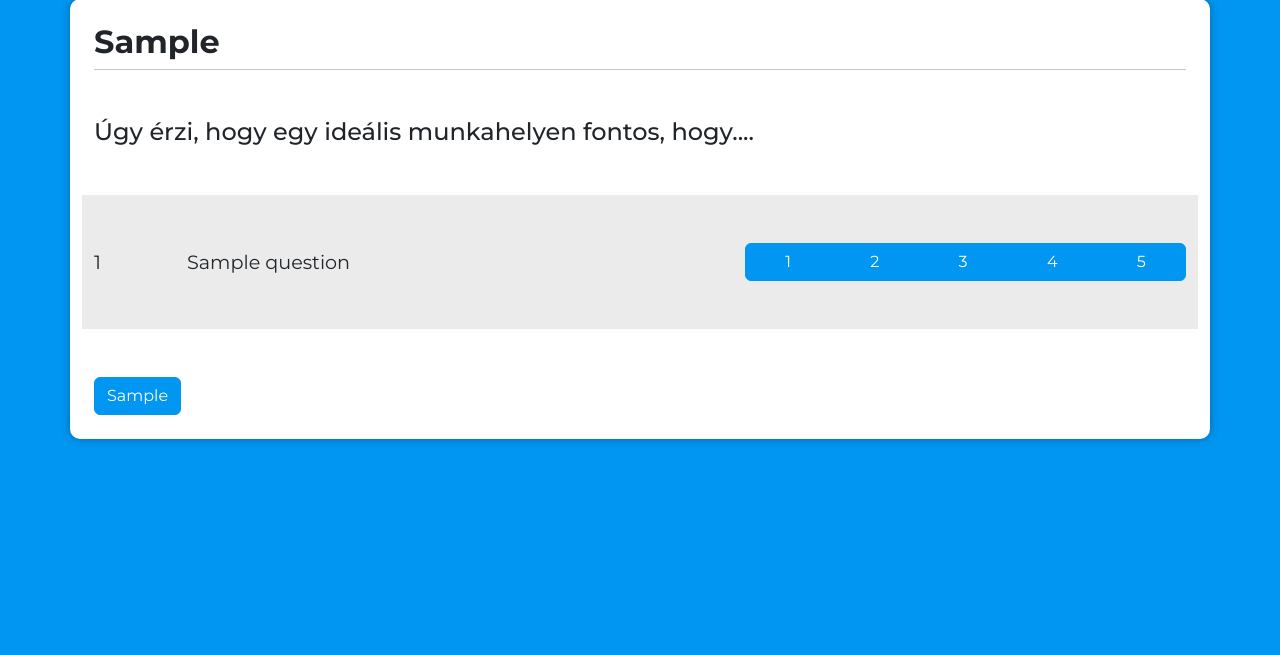
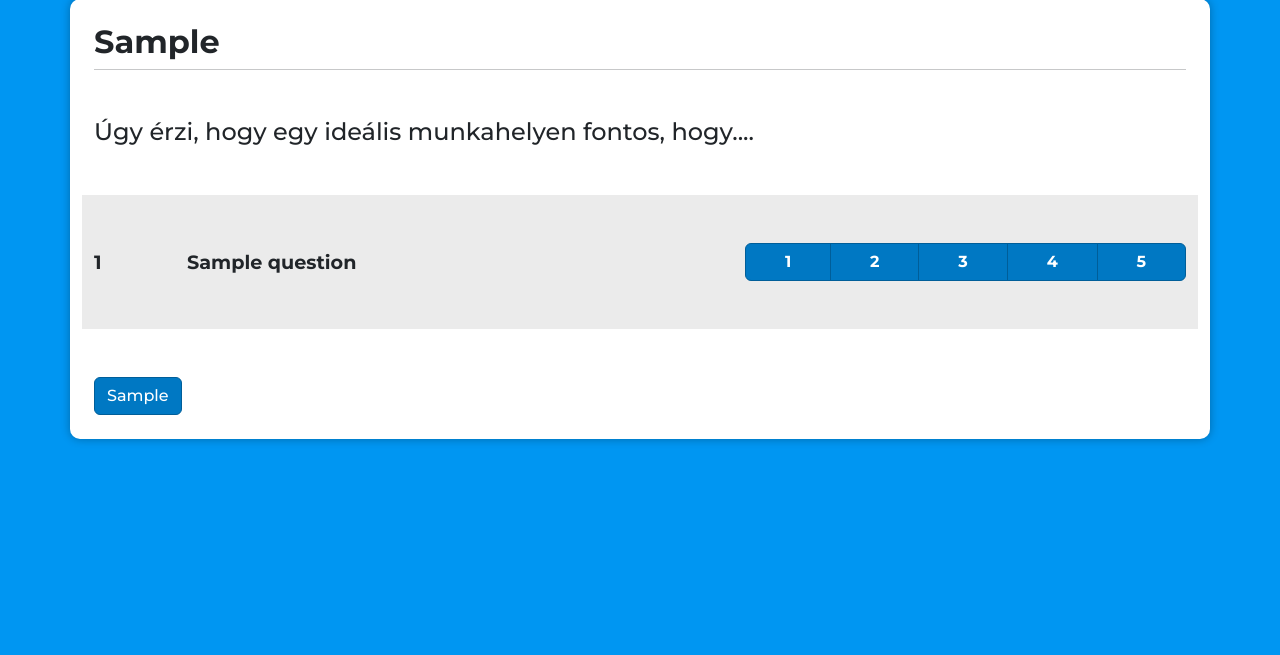
Before and after one commit to xKeiro/Evangelion, a Python web app: template templates/tests/work_motivation.jinja2 in a window 1280 px wide. Shown: the part 89-744 px from the top of the page. Run offline with Jinja, Linux system fonts and the light colour scheme; the template is opened without the code that fills it: most values are stand-ins (such as "Sample title", 1, 10 or a date in 2020).

Commit message:
Darker blue theme

```diff
--- a/static/css/english_language_test.css
+++ b/static/css/english_language_test.css
@@ -22,12 +22,12 @@
     margin-bottom: 1.5em;
     font-family: montserrat;
     font-size: 1.2em;
-    border-color: #0096f2;
+    border-color: #005e99;
     box-shadow: 0 0 6px rgba(0,0,0,0.3);
 }
 
 .card-header{
-    background-color: #0096f2;
+    background-color: #0078c3;
     color: white;
 }
 .answers-body{
--- a/static/css/main.css
+++ b/static/css/main.css
@@ -49,9 +49,10 @@ nav{
 }
 
 .button-custom{
-    background-color: #0096f2;
-    border-color: #0096f2;
+    background-color: #0078c3;
+    border-color: #005e99;
     max-height: 38px;
+    font-weight: 500;
 }
 
 .button-custom:hover{
--- a/static/css/tests.css
+++ b/static/css/tests.css
@@ -14,14 +14,14 @@ hr{
 }
 
 .tests-card-header {
-    background-color: #0096f2;
+    background-color: #0078c3;
     color: white;
     font-weight: bold;
 }
 
 .tests-card {
     box-shadow: 0 0 6px rgba(0,0,0,0.3);
-    border-color: #0096f2;
+    border-color: #005e99;
     border-radius: 10px;
     padding: 0;
     min-width: 24%;
--- a/static/css/work-motivation.css
+++ b/static/css/work-motivation.css
@@ -24,11 +24,22 @@ hr{
     font-size: 1.2em;
     display: flex;
     align-items: center;
+    font-weight: bold;
 }
 
 .question > p{
     margin: 0;
 }
+.option-button
+{
+    background-color: #0078c3;
+    border-color: #005e99;
+    font-weight: bold;
+}
+
+#question-submit{
+    background-color: #0078c3;
+}
 /*.work-motiv-radio-button[type="radio"]:checked, .work-motiv-radio-button[type="radio"]:not(checked){*/
 /*    opacity: 0;*/
 /*}*/
```
